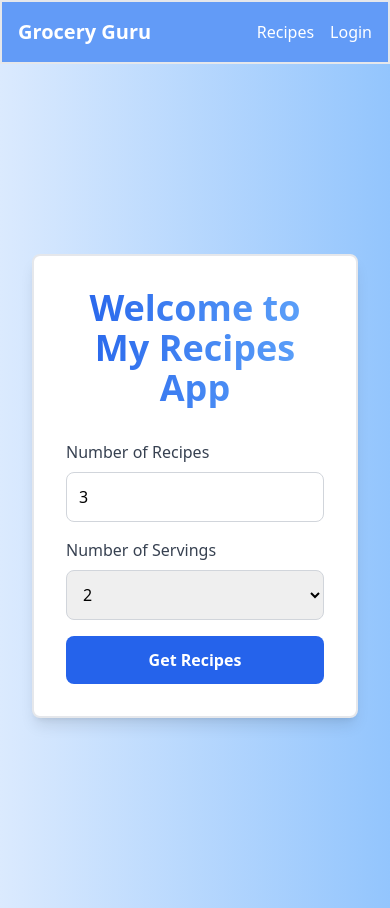
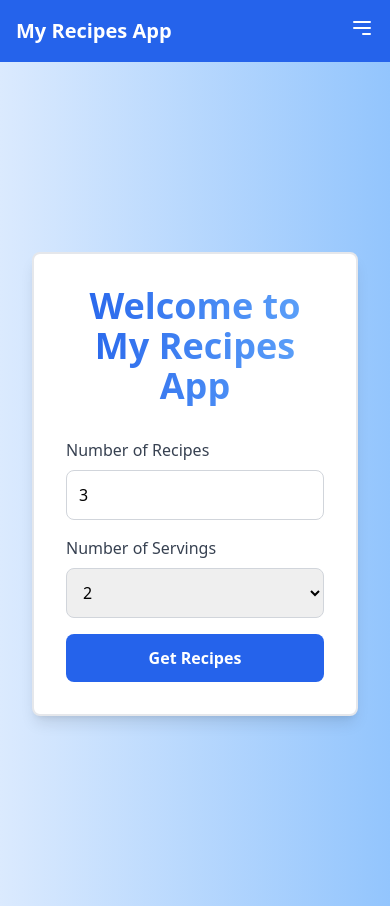
Before and after one commit to jgoldson/groceryguru, a Next.js app: page / in a window 390 px wide. Built offline with nearby package versions, Linux system fonts and the light colour scheme; no server answers.

Commit message:
adding hamburger menu to mobile

```diff
--- /dev/null
+++ b/src/components/HamburgerMenu.js
@@ -0,0 +1,93 @@
+"use client";
+
+import { useState, useEffect } from "react";
+import Link from "next/link";
+import { useRouter } from "next/navigation";
+import { auth } from "../../firebaseConfig";
+import { onAuthStateChanged, signOut } from "firebase/auth";
+
+const HamburgerMenu = () => {
+  const [isOpen, setIsOpen] = useState(false);
+  const [user, setUser] = useState(null);
+  const router = useRouter();
+
+  useEffect(() => {
+    const unsubscribe = onAuthStateChanged(auth, (user) => {
+      if (user) {
+        setUser(user);
+      } else {
+        setUser(null);
+      }
+    });
+
+    return () => unsubscribe();
+  }, []);
+
+  const handleLogout = async () => {
+    await signOut(auth);
+    router.push("/login");
+  };
+
+  return (
+    <div className="relative">
+      <button
+        className="text-white focus:outline-none"
+        onClick={() => setIsOpen(!isOpen)}
+      >
+        <svg
+          className="w-6 h-6"
+          fill="none"
+          stroke="currentColor"
+          viewBox="0 0 24 24"
+          xmlns="http://www.w3.org/2000/svg"
+        >
+          <path
+            strokeLinecap="round"
+            strokeLinejoin="round"
+            strokeWidth="2"
+            d={isOpen ? "M6 18L18 6M6 6l12 12" : "M4 6h16M4 12h16m-7 6h7"}
+          ></path>
+        </svg>
+      </button>
+      {isOpen && (
+        <div className="absolute right-0 mt-2 w-48 bg-white border border-gray-200 rounded-lg shadow-lg">
+          <Link href="/" legacyBehavior>
+            <a className="block px-4 py-2 text-gray-800 hover:bg-gray-200">
+              Home
+            </a>
+          </Link>
+          <Link href="/recipes" legacyBehavior>
+            <a className="block px-4 py-2 text-gray-800 hover:bg-gray-200">
+              Recipes
+            </a>
+          </Link>
+          {user && (
+            <Link href="/weekly-grocery-list" legacyBehavior>
+              <a className="block px-4 py-2 text-gray-800 hover:bg-gray-200">
+                Weekly Grocery List
+              </a>
+            </Link>
+          )}
+          {user ? (
+            <>
+              <button
+                onClick={handleLogout}
+                className="block w-full text-left px-4 py-2 text-gray-800 hover:bg-gray-200"
+              >
+                Logout
+              </button>
+            </>
+          ) : (
+            <Link href="/login" legacyBehavior>
+              <a className="block px-4 py-2 text-gray-800 hover:bg-gray-200">
+                Login
+              </a>
+            </Link>
+          )}
+        </div>
+      )}
+    </div>
+  );
+};
+
+export default HamburgerMenu;
--- a/src/components/Navbar.js
+++ b/src/components/Navbar.js
@@ -5,6 +5,7 @@
 import { useEffect, useState } from "react";
 import { auth } from "../../firebaseConfig";
 import { onAuthStateChanged, signOut } from "firebase/auth";
+import HamburgerMenu from "./HamburgerMenu";
 
 const Navbar = () => {
   const [user, setUser] = useState(null);
@@ -28,12 +29,12 @@
   };
 
   return (
-    <nav className="bg-blue-500 bg-opacity-80 border-2 p-4">
+    <nav className="bg-blue-600 p-4">
       <div className="container mx-auto flex justify-between items-center">
         <Link href="/" legacyBehavior>
-          <a className="text-white font-bold text-xl">Grocery Guru</a>
+          <a className="text-white font-bold text-xl">My Recipes App</a>
         </Link>
-        <div className="flex space-x-4">
+        <div className="hidden md:flex space-x-4">
           <Link href="/recipes" legacyBehavior>
             <a className="text-white">Recipes</a>
           </Link>
@@ -44,7 +45,6 @@
           )}
           {user ? (
             <>
-              <span className="text-white">{user.email}</span>
               <button onClick={handleLogout} className="text-white">
                 Logout
               </button>
@@ -55,6 +55,9 @@
             </Link>
           )}
         </div>
+        <div className="md:hidden">
+          <HamburgerMenu />
+        </div>
       </div>
     </nav>
   );
--- a/src/data/recipes.json
+++ b/src/data/recipes.json
@@ -63,7 +63,8 @@
             { "ingredient": "Sour Cream", "2 Person": "1 1/2 TBSP", "4 Person": "3 TBSP", "Allergens": "Milk" },
             { "ingredient": "Soy Sauce", "2 Person": "2 TBSP", "4 Person": "4 TBSP", "Allergens": "Soy, Wheat" },
             { "ingredient": "Sriracha", "2 Person": "1 tsp", "4 Person": "2 tsp", "Allergens": null },
-            { "ingredient": "Sesame Seeds", "2 Person": "1 TBSP", "4 Person": "2 TBSP", "Allergens": "Sesame" }
+            { "ingredient": "Sesame Seeds", "2 Person": "1 TBSP", "4 Person": "2 TBSP", "Allergens": "Sesame" },
+            { "ingredient": "Shrimp", "2 Person": "10 oz", "4 Person": "20 oz", "Allergens": "Meat" }
         ]
     }
     ,
```
